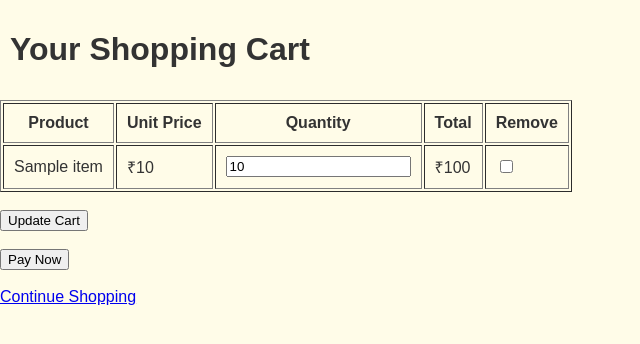
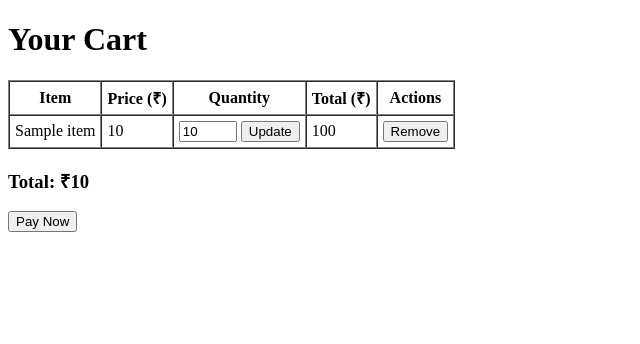
Before and after one commit to snackvilletreats/snackallo-site, a Flask app: template templates/cart.html in a window 1280 px wide. Shown: the top 344 px of the page, without its empty margins (0-640 px from the left). Run offline with Flask 3, Linux system fonts and the light colour scheme; the template is opened without the code that fills it: most values are stand-ins (such as "Sample title", 1, 10 or a date in 2020).

Commit message:
Update cart.html

```diff
--- a/templates/cart.html
+++ b/templates/cart.html
@@ -1,55 +1,51 @@
-<!-- templates/cart.html -->
 <!DOCTYPE html>
 <html lang="en">
 <head>
-  <meta charset="UTF-8">
-  <title>Cart - Snackallo</title>
-  <link rel="stylesheet" href="{{ url_for('static', filename='style.css') }}">
+  <meta charset="UTF-8" />
+  <title>Shopping Cart</title>
 </head>
 <body>
-  <h1>Your Shopping Cart</h1>
-
+  <h1>Your Cart</h1>
   {% if cart %}
-    <form action="{{ url_for('update_cart') }}" method="POST">
-      <table border="1" cellpadding="10">
+  <table border="1" cellpadding="5" cellspacing="0">
+    <thead>
       <tr>
-          <th>Product</th>
-          <th>Unit Price</th>
+        <th>Item</th>
+        <th>Price (₹)</th>
         <th>Quantity</th>
-          <th>Total</th>
-          <th>Remove</th>
+        <th>Total (₹)</th>
+        <th>Actions</th>
       </tr>
-
-        {% for item in cart %}
+    </thead>
+    <tbody>
+      {% for product_id, item in cart.items() %}
       <tr>
         <td>{{ item.name }}</td>
-            <td>₹{{ item.price }}</td>
+        <td>{{ item.price }}</td>
         <td>
-              <input type="number" name="quantities" value="{{ item.quantity }}" min="1">
-              <input type="hidden" name="product_ids" value="{{ item.id }}">
+          <form action="{{ url_for('update_cart', product_id=product_id) }}" method="post" style="display:inline;">
+            <input type="number" name="quantity" min="0" value="{{ item.quantity }}" style="width:50px;" />
+            <button type="submit">Update</button>
+          </form>
         </td>
-            <td>₹{{ item.price * item.quantity }}</td>
+        <td>{{ item.price * item.quantity }}</td>
         <td>
-              <input type="checkbox" name="remove" value="{{ item.id }}">
+          <form action="{{ url_for('remove_from_cart', product_id=product_id) }}" method="post" style="display:inline;">
+            <button type="submit">Remove</button>
+          </form>
         </td>
       </tr>
       {% endfor %}
+    </tbody>
   </table>
 
-      <br>
-      <button type="submit">Update Cart</button>
-    </form>
+  <h3>Total: ₹{{ total }}</h3>
 
-    <br>
-    <form action="{{ url_for('checkout') }}" method="POST">
+  <form action="{{ url_for('checkout') }}" method="post">
     <button type="submit">Pay Now</button>
   </form>
-
   {% else %}
   <p>Your cart is empty.</p>
   {% endif %}
-
-  <br>
-  <a href="{{ url_for('shop') }}">Continue Shopping</a>
 </body>
 </html>
```
Lines whose indentation alone changed are shown as unchanged.
